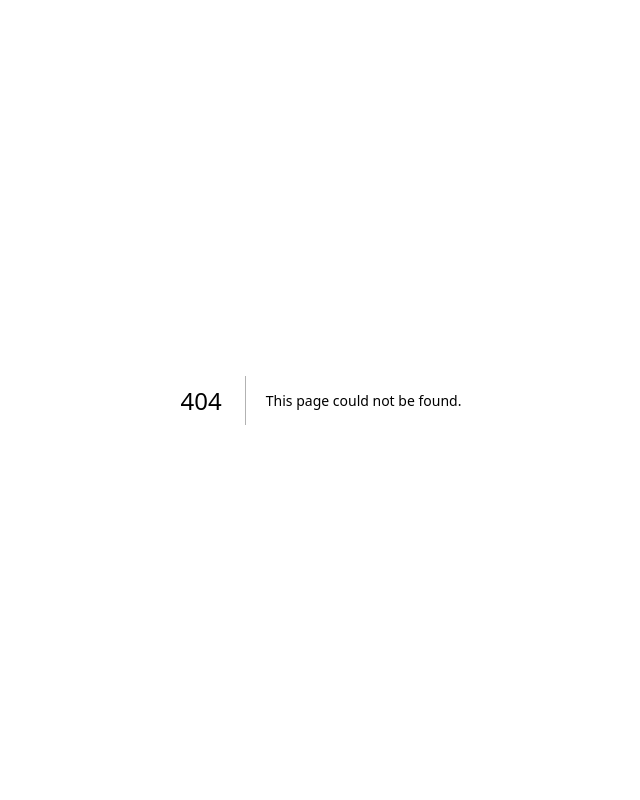
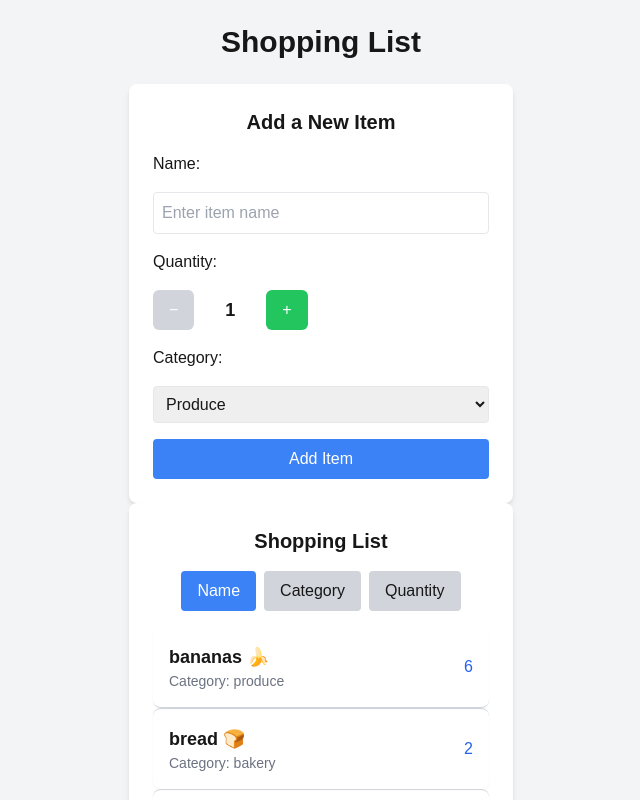
Before and after one commit to BalkaranJ/cprg306-assignments, a Next.js app: page /week-8 in a window 1280 px wide. Before the commit this address had no page. Shown: the top 800 px of the page, without its empty margins (319-959 px from the left). Built offline with nearby package versions, Linux system fonts and the light colour scheme.

Commit message:
Week 8 Folder setup

```diff
--- /dev/null
+++ b/app/week-8/item-list.js
@@ -0,0 +1,51 @@
+"use client";
+
+import { useState, useEffect } from "react";
+import Item from "./item";
+
+export default function ItemList({ items }) {
+  const [sortBy, setSortBy] = useState("name"); // Default sorting by name
+
+
+  // Sorting function
+  const sortedItems = [...items].sort((a, b) => {
+    if (sortBy === "name") return a.name.localeCompare(b.name);
+    if (sortBy === "category") return a.category.localeCompare(b.category);
+    if (sortBy === "quantity") return a.quantity - b.quantity;
+  });
+
+  return (
+    <div className="bg-white p-6 rounded-lg shadow-md w-96 mx-auto">
+      <h2 className="text-xl font-semibold mb-4 text-center">Shopping List</h2>
+
+      {/* Sorting Buttons */}
+      <div className="flex justify-center space-x-2 mb-4">
+        <button
+          className={`px-4 py-2 rounded ${sortBy === "name" ? "bg-blue-500 text-white" : "bg-gray-300"}`}
+          onClick={() => setSortBy("name")}
+        >
+          Name
+        </button>
+        <button
+          className={`px-4 py-2 rounded ${sortBy === "category" ? "bg-blue-500 text-white" : "bg-gray-300"}`}
+          onClick={() => setSortBy("category")}
+        >
+          Category
+        </button>
+        <button
+          className={`px-4 py-2 rounded ${sortBy === "quantity" ? "bg-blue-500 text-white" : "bg-gray-300"}`}
+          onClick={() => setSortBy("quantity")}
+        >
+          Quantity
+        </button>
+      </div>
+
+      {/* Render Items */}
+      <ul className="divide-y divide-gray-300">
+        {sortedItems.map((item) => (
+          <Item key={item.id} {...item} />
+        ))}
+      </ul>
+    </div>
+  );
+}
--- /dev/null
+++ b/app/week-8/item.js
@@ -0,0 +1,13 @@
+const Item = ({ name, quantity, category }) => {
+    return (
+        <li className="flex justify-between items-center p-4 border-b border-gray-300 rounded-lg shadow-sm">
+            <div>
+                <p className="text-lg font-semibold">{name}</p>
+                <p className="text-sm text-gray-500">Category: {category}</p>
+            </div>
+            <span className="text-blue-600 font-medium">{quantity}</span>
+        </li>
+    );
+};
+
+export default Item;
--- /dev/null
+++ b/app/week-8/items.json
@@ -0,0 +1,74 @@
+[
+    {
+      "id": "1h2GJKH12gkHG31h1H",
+      "name": "milk, 4 L 🥛",
+      "quantity": 1,
+      "category": "dairy"
+    },
+    {
+      "id": "2KJH3k2j3H1k2J3K1H",
+      "name": "bread 🍞",
+      "quantity": 2,
+      "category": "bakery"
+    },
+    {
+      "id": "3h2KJH3k2j3H1k2J3",
+      "name": "eggs, dozen 🥚",
+      "quantity": 2,
+      "category": "dairy"
+    },
+    {
+      "id": "4k2J3K1H2GJKH12gk",
+      "name": "bananas 🍌",
+      "quantity": 6,
+      "category": "produce"
+    },
+    {
+      "id": "5H1h1H2KJH3k2j3H",
+      "name": "broccoli 🥦",
+      "quantity": 3,
+      "category": "produce"
+    },
+    {
+      "id": "6H1k2J3K1H2GJKH1",
+      "name": "chicken breasts, 1 kg 🍗",
+      "quantity": 1,
+      "category": "meat"
+    },
+    {
+      "id": "7gkHG31h1H2KJH3k",
+      "name": "pasta sauce 🍝",
+      "quantity": 3,
+      "category": "canned goods"
+    },
+    {
+      "id": "8j3H1k2J3K1H2GJK",
+      "name": "spaghetti, 454 g 🍝",
+      "quantity": 2,
+      "category": "dry goods"
+    },
+    {
+      "id": "9H12gkHG31h1H2KJ",
+      "name": "toilet paper, 12 pack 🧻",
+      "quantity": 1,
+      "category": "household"
+    },
+    {
+      "id": "10H3k2j3H1k2J3K1",
+      "name": "paper towels, 6 pack",
+      "quantity": 1,
+      "category": "household"
+    },
+    {
+      "id": "11k2J3K1H2GJKH12",
+      "name": "dish soap 🍽️",
+      "quantity": 1,
+      "category": "household"
+    },
+    {
+      "id": "12GJKH12gkHG31h1",
+      "name": "hand soap 🧼",
+      "quantity": 4,
+      "category": "household"
+    }
+  ]
--- /dev/null
+++ b/app/week-8/new-item.js
@@ -0,0 +1,119 @@
+"use client";
+
+import { useState } from "react";
+
+export default function NewItem({ onAddItem }) {
+
+  //Initializing State Variables
+  const [quantity, setQuantity] = useState(1);
+  const [name, setName] = useState('');
+  const [category, setCategory] = useState('produce');
+
+  const increment = () => {
+    setQuantity((prevQuantity) => (prevQuantity < 20 ? prevQuantity + 1 : prevQuantity));
+  };
+
+  const decrement = () => {
+    setQuantity((prevQuantity) => (prevQuantity > 1 ? prevQuantity - 1 : prevQuantity));
+  };
+
+  //handleSubmit function which will manage form submissions
+  const handleSubmit = (event) => {
+    event.preventDefault();
+
+    //Prevent empty item names
+    if (!name.trim()) return;
+
+    //Create a new item object
+    const newItem = { name, quantity, category};
+
+    //Call the function passed from the parent component
+    onAddItem(newItem);
+
+    //Reset the form
+    setName('');
+    setQuantity(1);
+    setCategory('produce');
+  }
+
+  return (
+      <div className="bg-white p-6 rounded-lg shadow-md w-96 mx-auto">
+        <h2 className="text-xl font-semibold mb-4 text-center">Add a New Item</h2>
+
+        <form className="flex flex-col space-y-4" onSubmit={handleSubmit}>
+          {/* Item Name Input */}
+          <label className="text-left font-medium">Name:</label>
+          <input
+            type="text"
+            placeholder="Enter item name"
+            className="border p-2 rounded w-full"
+            value={name}
+            onChange={(e) => setName(e.target.value)}
+            required
+          />
+
+          {/* Quantity Controls */}
+          <label className="text-left font-medium">Quantity:</label>
+          <div className="flex items-center space-x-4">
+            <button
+              type="button"
+              onClick={decrement}
+              disabled={quantity === 1}
+              className={`px-4 py-2 rounded-md text-white font-medium transition ${
+                quantity === 1
+                  ? "bg-gray-300 cursor-not-allowed"
+                  : "bg-red-500 hover:bg-red-600 active:scale-95"
+              }`}
+            >
+              −
+            </button>
+
+            <span className="text-lg font-semibold w-10 text-center">{quantity}</span>
+
+            <button
+              type="button"
+              onClick={increment}
+              disabled={quantity === 20}
+              className={`px-4 py-2 rounded-md text-white font-medium transition ${
+                quantity === 20
+                  ? "bg-gray-300 cursor-not-allowed"
+                  : "bg-green-500 hover:bg-green-600 active:scale-95"
+              }`}
+            >
+              +
+            </button>
+          </div>
+
+          {/* Category Selection */}
+          <label className="text-left font-medium">Category:</label>
+          <select
+            className="border p-2 rounded w-full"
+            value={category}
+            onChange={(e) => setCategory(e.target.value)}
+          >
+            <option value="produce">Produce</option>
+            <option value="dairy">Dairy</option>
+            <option value="bakery">Bakery</option>
+            <option value="meat">Meat</option>
+            <option value="frozen">Frozen Foods</option>
+            <option value="canned">Canned Goods</option>
+            <option value="dry">Dry Goods</option>
+            <option value="beverages">Beverages</option>
+            <option value="snacks">Snacks</option>
+            <option value="household">Household</option>
+            <option value="other">Other</option>
+          </select>
+
+          {/* Submit Button */}
+          <button
+            type="submit"
+            className="bg-blue-500 text-white px-4 py-2 rounded hover:bg-blue-600 active:scale-95 w-full"
+          >
+            Add Item
+          </button>
+        </form>
+      </div>
+    );
+
+
+}
--- /dev/null
+++ b/app/week-8/page.js
@@ -0,0 +1,24 @@
+"use client";
+
+import { useState } from "react";
+import NewItem from "./new-item";
+import ItemList from "./item-list";
+import itemsData from "./items.json";
+
+export default function Page() {
+
+    const [items, setItems] = useState(itemsData);
+
+    //Function to add a new item to the list
+    const handleAddItem = (newItem) => {
+        setItems((prevItems) => [...prevItems, { id: prevItems.length + 1, ...newItem }]);
+    }
+
+    return (
+        <main className="min-h-screen flex flex-col items-center justify-center p-6 bg-gray-100">
+        <h1 className="text-3xl font-bold mb-6">Shopping List</h1>
+        <NewItem onAddItem={handleAddItem} />
+        <ItemList items={items} />
+        </main>
+      );
+}
```
Also changed, not shown: 1 other file (tests, documents, lock files or other folders).
